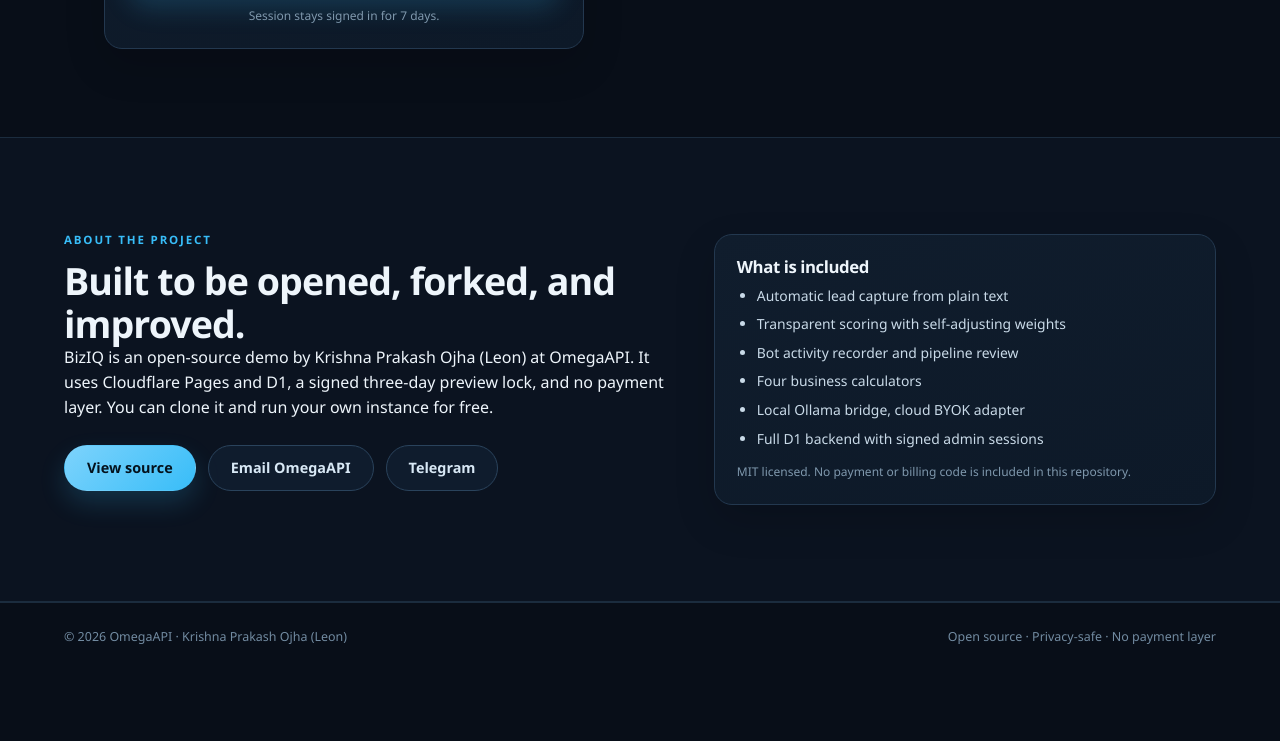
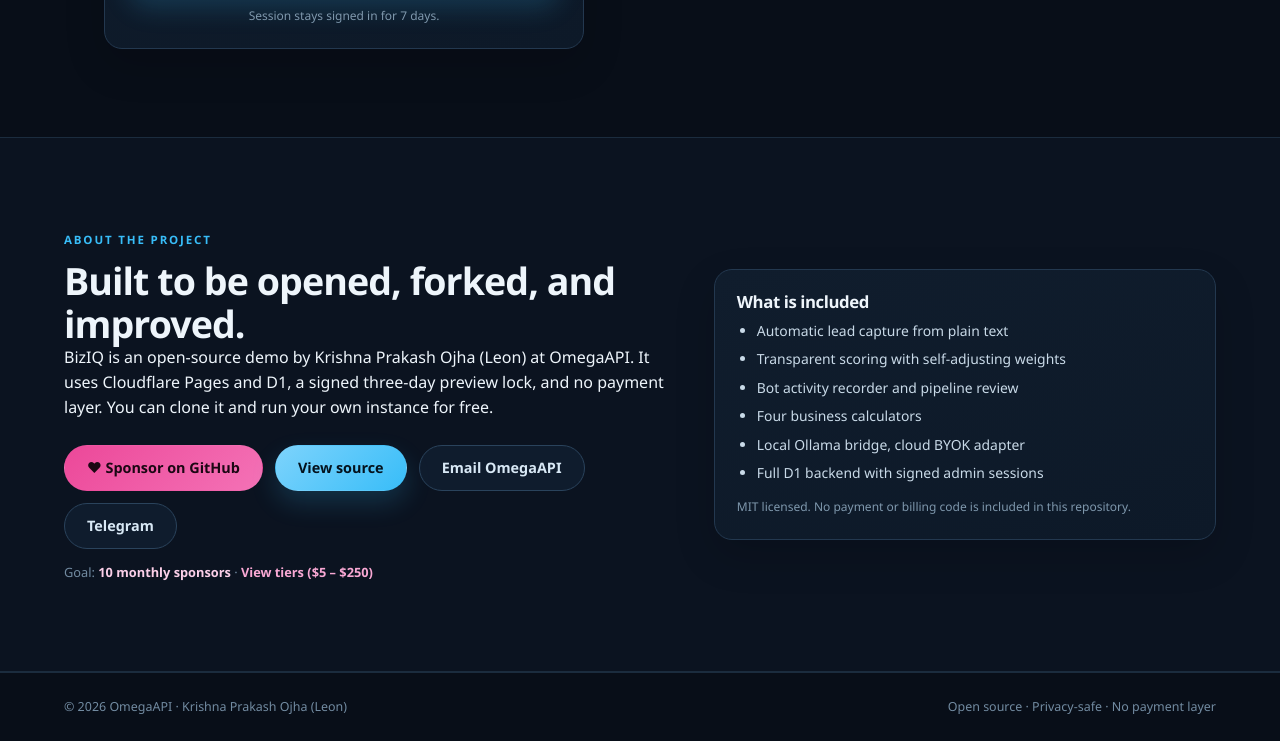
Before and after one commit to omegaapi-india/biziq-ai-crm, a website: page index.html in a window 1280 px wide. Shown: the part 3215-3956 px from the top of the page. Before the commit the page ends 3886 px from the top, so only its background shows below. Drawn offline with Linux system fonts and the light colour scheme; no server answers.

Commit message:
Add GitHub Sponsors actions across demos and docs

```diff
--- a/assets/styles.css
+++ b/assets/styles.css
@@ -1117,3 +1117,34 @@ tbody tr:hover {
     width: 100%;
   }
 }
+
+/* GitHub Sponsors */
+.button.sponsor {
+  border-color: transparent;
+  background: linear-gradient(135deg, #ec4899, #f472b6);
+  color: #1b0713;
+}
+
+.button.sponsor:hover {
+  filter: brightness(1.08);
+}
+
+.sponsor-note {
+  margin: -8px 0 0;
+  color: #728ba1;
+  font-size: 0.8rem;
+}
+
+.sponsor-note strong {
+  color: #fbcfe8;
+}
+
+.sponsor-note a {
+  color: #f9a8d4;
+  font-weight: 800;
+  text-decoration: none;
+}
+
+.sponsor-note a:hover {
+  text-decoration: underline;
+}
--- a/index.html
+++ b/index.html
@@ -376,10 +376,12 @@
           <h2>Built to be opened, forked, and improved.</h2>
           <p>BizIQ is an open-source demo by Krishna Prakash Ojha (Leon) at OmegaAPI. It uses Cloudflare Pages and D1, a signed three-day preview lock, and no payment layer. You can clone it and run your own instance for free.</p>
           <div class="about-links">
+            <a class="button sponsor" href="https://github.com/sponsors/omegaapi-india" target="_blank" rel="noreferrer">♥ Sponsor on GitHub</a>
             <a class="button primary" href="https://github.com/omegaapi-india/biziq-ai-crm" target="_blank" rel="noreferrer">View source</a>
             <a class="button ghost" href="mailto:info@omegaapi.com">Email OmegaAPI</a>
             <a class="button ghost" href="https://t.me/Omegaapiofficial" target="_blank" rel="noreferrer">Telegram</a>
           </div>
+          <p class="sponsor-note">Goal: <strong>10 monthly sponsors</strong> · <a href="https://github.com/sponsors/omegaapi-india?interval=monthly" target="_blank" rel="noreferrer">View tiers ($5 – $250)</a></p>
         </div>
         <div class="panel about-card">
           <h3>What is included</h3>
```
Also changed, not shown: .github/FUNDING.yml (added), README.md.
